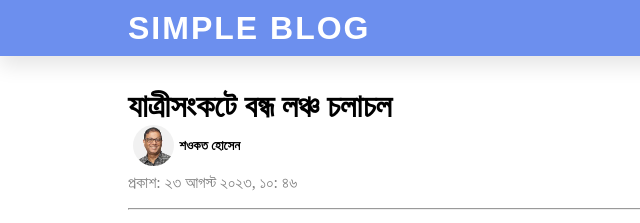
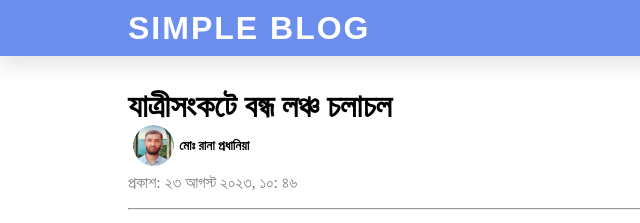
Before and after one commit to rana-prodhania/rana_blog, a plain HTML site: page pages/post-1.html in a window 1280 px wide. Shown: the top 223 px of the page, 0-640 px from the left. Drawn offline with Linux system fonts and the light colour scheme.

Commit message:
style: change profile pic and name

```diff
--- a/pages/post-1.html
+++ b/pages/post-1.html
@@ -23,8 +23,8 @@
 
             <h1>যাত্রীসংকটে বন্ধ লঞ্চ চলাচল</h1>
         <div class="avatar">
-            <img src="./../images/profile pic.webp" alt="" srcset="">
-            <h5>শওকত হোসেন</h5>
+            <img src="./../images/Rana.png" alt="" srcset="">
+            <h5>মোঃ রানা প্রধানিয়া</h5>
 
         </div>
         <p class="date">প্রকাশ: ২৩ আগস্ট ২০২৩, ১০: ৪৬</p>
```
Also changed, not shown: pages/post-2.html (+2 -2 lines), pages/post-3.html (+2 -2 lines), pages/post_details.html (+3 -3 lines), images/Rana.png (added), images/profile pic.webp (deleted).
